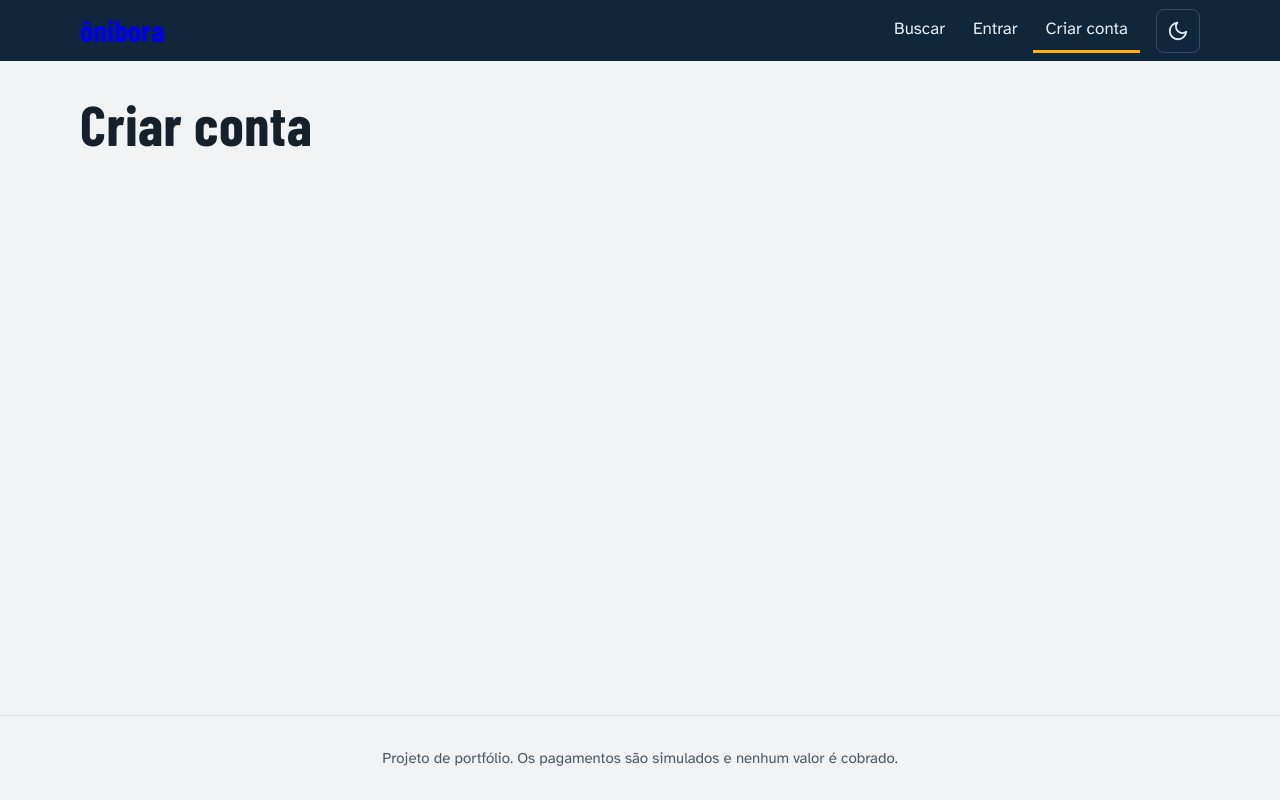
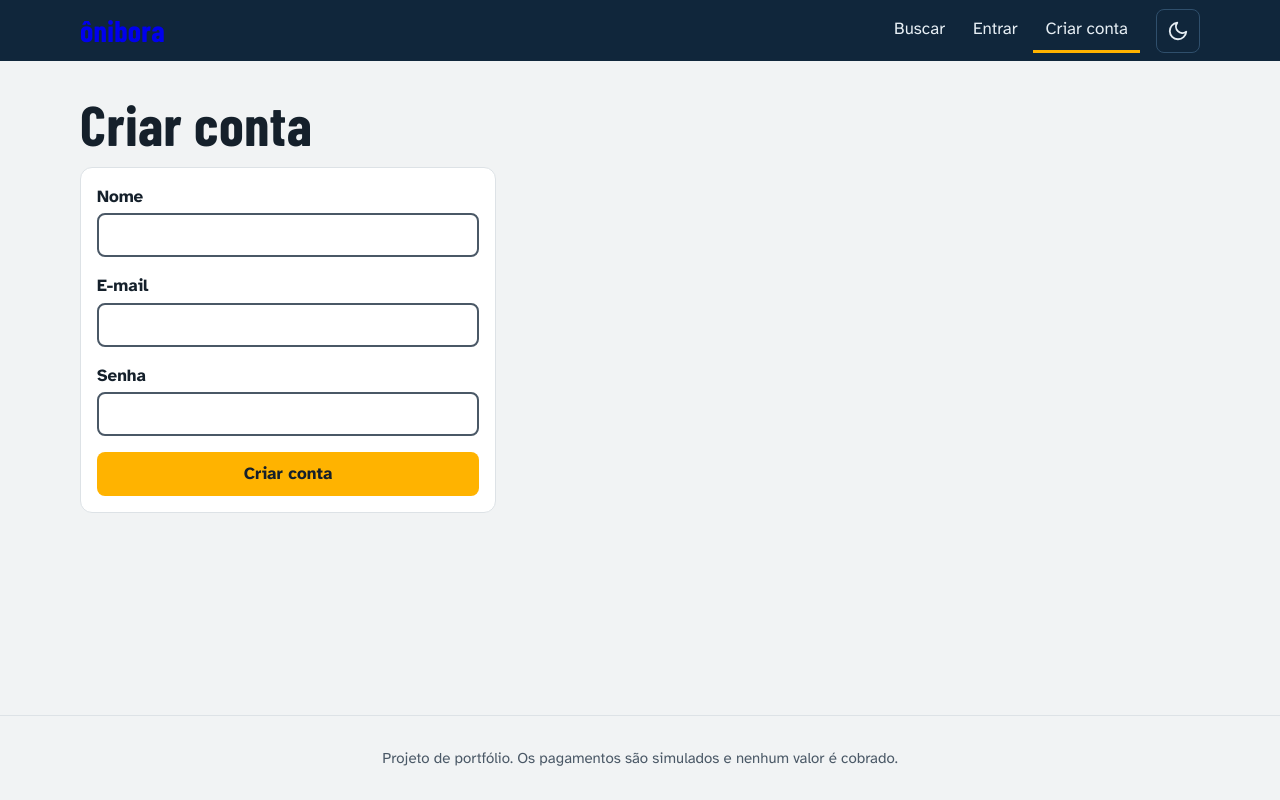
Before and after one commit to Prabovn7/bus-ticket-api, a React (Vite) app in the folder web/: page /criar-conta in a window 1280 px wide. Built offline with nearby package versions, Linux system fonts and the light colour scheme; no server answers.

Commit message:
feat: add register page

```diff
--- a/web/src/pages/RegisterPage.tsx
+++ b/web/src/pages/RegisterPage.tsx
@@ -1,7 +1,132 @@
+import { useRef, useState, type FormEvent } from 'react'
+import { useNavigate } from 'react-router'
+import { ApiRequestError } from '../api/client'
+import { register } from '../auth/authApi'
+import { useAuth } from '../auth/useAuth'
+import ErrorMessage from '../components/ErrorMessage'
+import Field from '../components/Field'
+
+const MIN_PASSWORD_LENGTH = 8
+
+interface FieldErrors {
+  name?: string
+  email?: string
+  password?: string
+}
+
+// O que o navegador não pega: `required` aceita só espaços, e a mensagem de senha é nossa.
+function validate(name: string, password: string): FieldErrors {
+  const errors: FieldErrors = {}
+  if (name.trim() === '') {
+    errors.name = 'Informe seu nome.'
+  }
+  if (password.length < MIN_PASSWORD_LENGTH) {
+    errors.password = 'Use pelo menos 8 caracteres.'
+  }
+  return errors
+}
+
 function RegisterPage() {
+  const { login } = useAuth()
+  const navigate = useNavigate()
+  const [name, setName] = useState('')
+  const [email, setEmail] = useState('')
+  const [password, setPassword] = useState('')
+  const [submitting, setSubmitting] = useState(false)
+  const [fieldErrors, setFieldErrors] = useState<FieldErrors>({})
+  const [formError, setFormError] = useState<string | null>(null)
+  // O estado só muda na próxima renderização; o ref bloqueia um segundo envio no mesmo instante.
+  const sending = useRef(false)
+
+  function stopSending() {
+    setSubmitting(false)
+    sending.current = false
+  }
+
+  async function handleSubmit(event: FormEvent<HTMLFormElement>) {
+    event.preventDefault()
+    if (sending.current) {
+      return
+    }
+
+    const errors = validate(name, password)
+    if (errors.name || errors.password) {
+      setFieldErrors(errors)
+      setFormError(null)
+      return
+    }
+
+    sending.current = true
+    setSubmitting(true)
+    setFieldErrors({})
+    setFormError(null)
+
+    try {
+      await register(email, password, name.trim())
+    } catch (caught) {
+      if (caught instanceof ApiRequestError && caught.code === 'email_already_registered') {
+        setFieldErrors({ email: 'Já existe uma conta com este e-mail.' })
+      } else if (caught instanceof ApiRequestError) {
+        setFormError(caught.message)
+      } else {
+        setFormError('Algo deu errado. Tente de novo.')
+      }
+      stopSending()
+      return
+    }
+
+    // Daqui em diante a conta já existe: repetir o cadastro daria 409.
+    try {
+      await login(email, password)
+    } catch {
+      setFormError('Sua conta foi criada, mas não foi possível entrar agora. Use a tela Entrar.')
+      stopSending()
+      return
+    }
+    void navigate('/')
+  }
+
   return (
     <section>
       <h1>Criar conta</h1>
+      <form className="formulario" onSubmit={handleSubmit}>
+        <Field
+          label="Nome"
+          type="text"
+          name="name"
+          autoComplete="name"
+          maxLength={120}
+          required
+          value={name}
+          onChange={(event) => setName(event.target.value)}
+          error={fieldErrors.name}
+        />
+        <Field
+          label="E-mail"
+          type="email"
+          name="email"
+          autoComplete="email"
+          required
+          value={email}
+          onChange={(event) => setEmail(event.target.value)}
+          error={fieldErrors.email}
+        />
+        <Field
+          label="Senha"
+          type="password"
+          name="password"
+          autoComplete="new-password"
+          maxLength={128}
+          required
+          value={password}
+          onChange={(event) => setPassword(event.target.value)}
+          error={fieldErrors.password}
+        />
+        {formError ? <ErrorMessage>{formError}</ErrorMessage> : null}
+        <button type="submit" className="botao" disabled={submitting}>
+          Criar conta
+        </button>
+      </form>
     </section>
   )
 }
```
Also changed, not shown: 1 other file (tests, documents, lock files or other folders).
